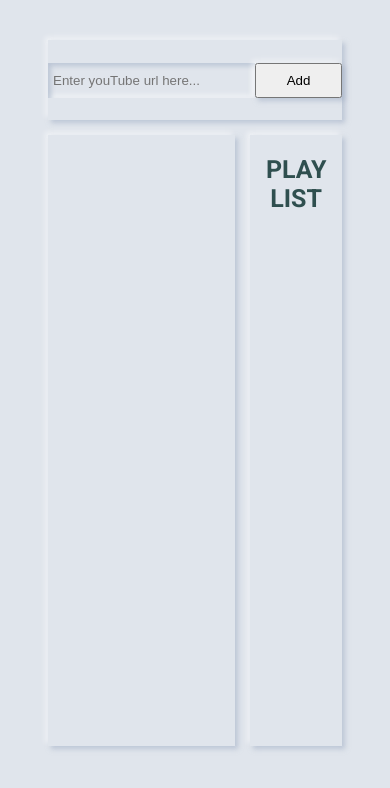
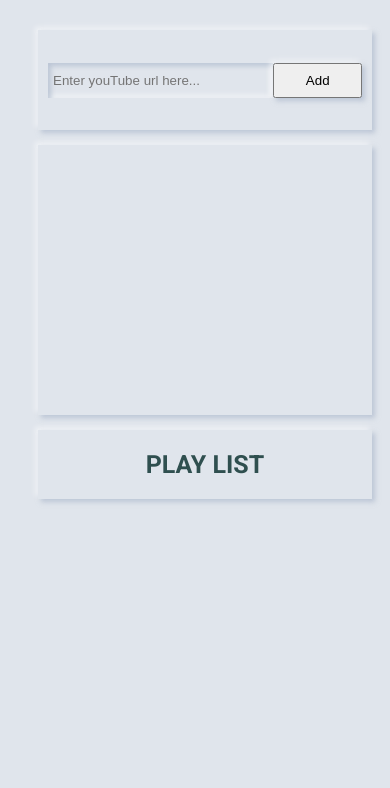
Before and after one commit to ROSMIGEORGE/Youtube-Video-Player, a React app: page / in a window 390 px wide. Built offline with nearby package versions, Linux system fonts and the light colour scheme.

Commit message:
makes page responsive

```diff
--- a/src/style.css
+++ b/src/style.css
@@ -144,3 +144,23 @@ box-shadow:3px 3px 5px rgb(163,177,198,0.6),-3px -3px 5px rgba(255,255,255, 0.5)
 .invisible{
     display: none;
 }
+
+@media only screen and (max-width: 600px) {
+    .app{
+        margin:30px;
+    }
+    .input-tab{
+        padding: 10px;
+    }
+    .video-wrapper{
+        display: inline;
+    }
+    .video-player-wrapper{
+        width: 100%;
+        height: 250px;
+    }
+    .video-list-wrapper{
+        width: 100%;
+        margin:0px;
+    }
+  }
```
